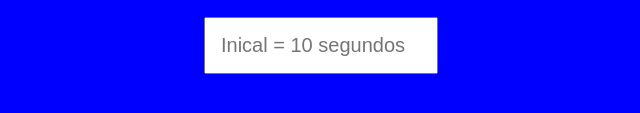
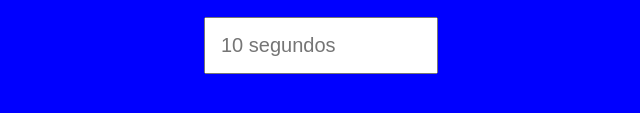
Before and after one commit to JoseMarquesJunior/reaction_time_trainer, a plain HTML site: page index.html in a window 1280 px wide. Shown: the part 393-506 px from the top of the page, without its empty margins (319-959 px from the left). Drawn offline with Linux system fonts and the light colour scheme.

Commit message:
Update index.html

```diff
--- a/index.html
+++ b/index.html
@@ -27,7 +27,7 @@
 </head>
 <body>
     <button id="intervaloBtn">Ajustar Intervalo (segundos)</button>
-    <input type="number" id="intervaloInput" placeholder="Inical = 10 segundos" min="1">
+    <input type="number" id="intervaloInput" placeholder="10 segundos" min="1">
 
     <script>
         let intervalo = 10000; // Intervalo padrão em milissegundos
```
